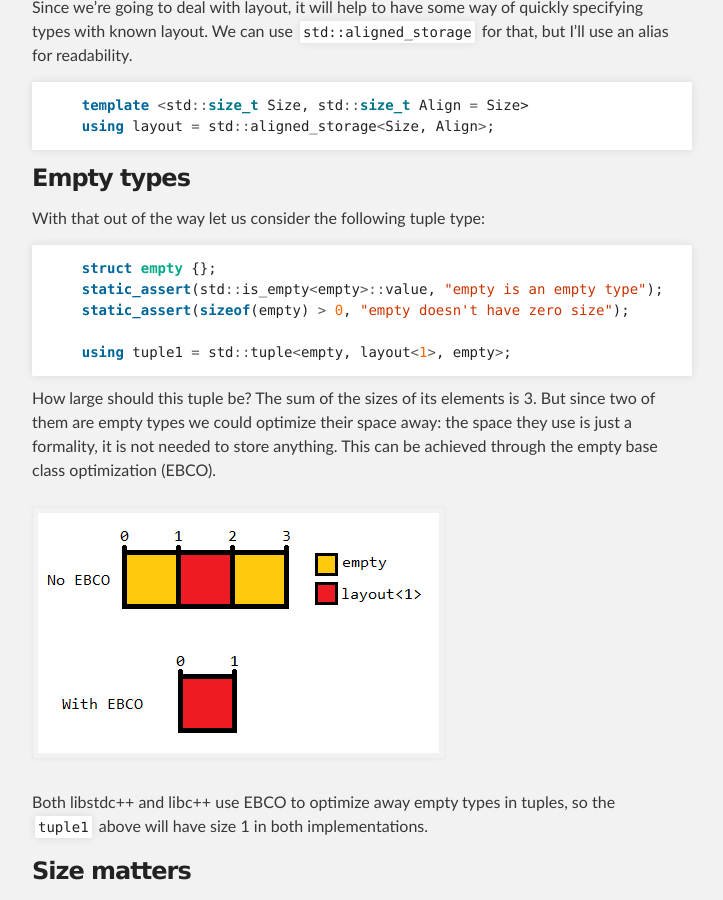
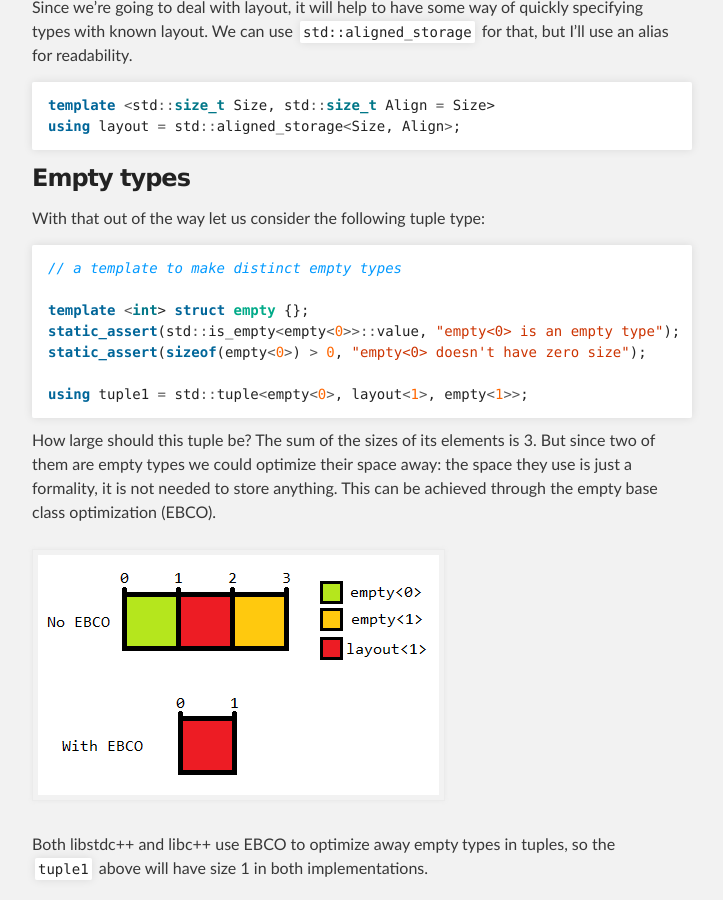
Before and after one commit to rmartinho/flamingdangerzone, a Jekyll site: the page built from _posts/2012-07-06-optimal-tuple-i.markdown, in a window 1280 px wide and 900 px high, scrolled down 583 px. Shown: the whole window, without its empty margins (288-1011 px from the left). Built offline with Jekyll 4.4.1, drawn with Linux system fonts in a browser that asks for light colours; comment, search, counter and statistics services are not loaded.

Commit message:
Ooops, code mistake

```diff
--- a/_posts/2012-07-06-optimal-tuple-i.markdown
+++ b/_posts/2012-07-06-optimal-tuple-i.markdown
@@ -24,8 +24,8 @@ specifying types with known layout. We can use `std::aligned_storage` for that,
 but I'll use an alias for readability.
 
 {% highlight cpp %}
-    template <std::size_t Size, std::size_t Align = Size>
-    using layout = std::aligned_storage<Size, Align>;
+template <std::size_t Size, std::size_t Align = Size>
+using layout = std::aligned_storage<Size, Align>;
 {% endhighlight %}
 
 ### Empty types
@@ -33,11 +33,12 @@ but I'll use an alias for readability.
 With that out of the way let us consider the following tuple type:
 
 {% highlight cpp %}
-    struct empty {};
-    static_assert(std::is_empty<empty>::value, "empty is an empty type");
-    static_assert(sizeof(empty) > 0, "empty doesn't have zero size");
+// a template to make distinct empty types
+template <int> struct empty {};
+static_assert(std::is_empty<empty<0>>::value, "empty<0> is an empty type");
+static_assert(sizeof(empty<0>) > 0, "empty<0> doesn't have zero size");
 
-    using tuple1 = std::tuple<empty, layout<1>, empty>;
+using tuple1 = std::tuple<empty<0>, layout<1>, empty<1>>;
 {% endhighlight %}
 
 How large should this tuple be? The sum of the sizes of its elements is 3. But
@@ -55,7 +56,7 @@ so the `tuple1` above will have size 1 in both implementations.
 Now let us consider another tuple type:
 
 {% highlight cpp %}
-    using tuple2 = std::tuple<layout<1>, layout<2>, layout<1>>;
+using tuple2 = std::tuple<layout<1>, layout<2>, layout<1>>;
 {% endhighlight %}
 
 What's the size of this tuple? Clearly it can't be less than 1+2+1=4. But it can
```
Also changed, not shown: images/2012-07-06-optimal-tuple-i-01.png.
